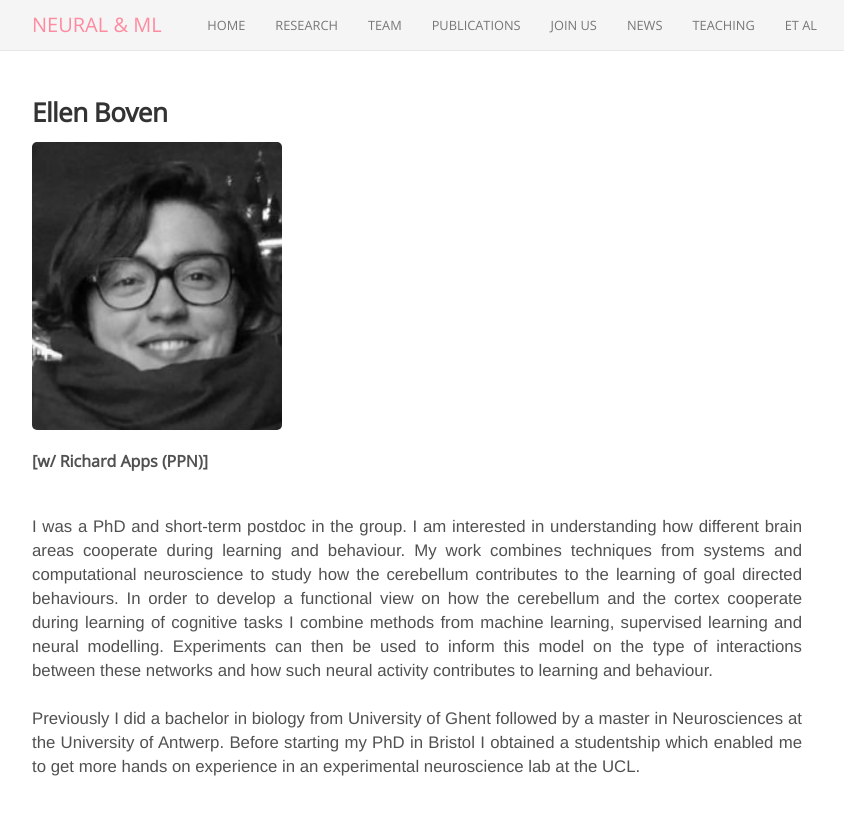
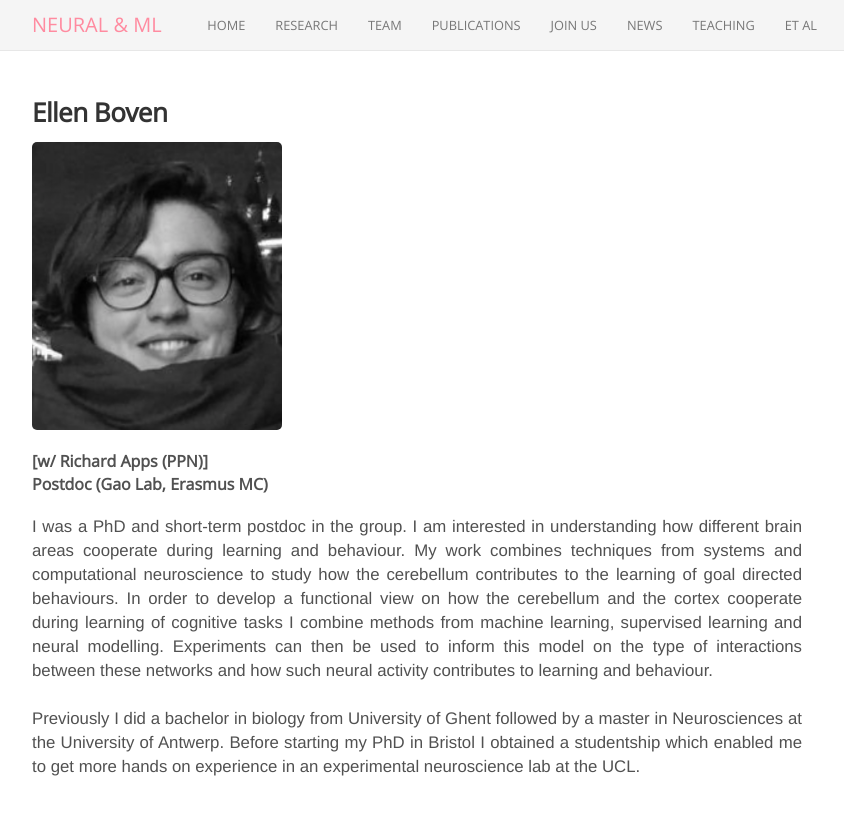
Before and after one commit to neuralml/neuralml.github.io, a Jekyll site: the page built from _people/ALUMNI_RPC_ellen_boven2.md, in a window 1280 px wide. Shown: the top 815 px of the page, without its empty margins (223-1067 px from the left). Built offline with Jekyll 4.4.1, drawn with Linux system fonts in a browser that asks for light colours; nearby versions of some CDN libraries.

Commit message:
Update ALUMNI_RPC_ellen_boven2.md

```diff
--- a/_people/ALUMNI_RPC_ellen_boven2.md
+++ b/_people/ALUMNI_RPC_ellen_boven2.md
@@ -3,7 +3,7 @@ name: Ellen Boven
 position: alumni_phd
 avatar: Ellen_Boven.png
 joined: 2019
-affiliation: <span>[w/ Richard Apps (PPN)]</span><br><span style="color:#FFFFFF">.</span>
+affiliation: <span>[w/ Richard Apps (PPN)]</span><br><span>Postdoc (Gao Lab, Erasmus MC)</span>
 ---
 
 <img width="250" src="{{site.baseurl}}/images/people/{{page.avatar}}" data-action="zoom">
```
